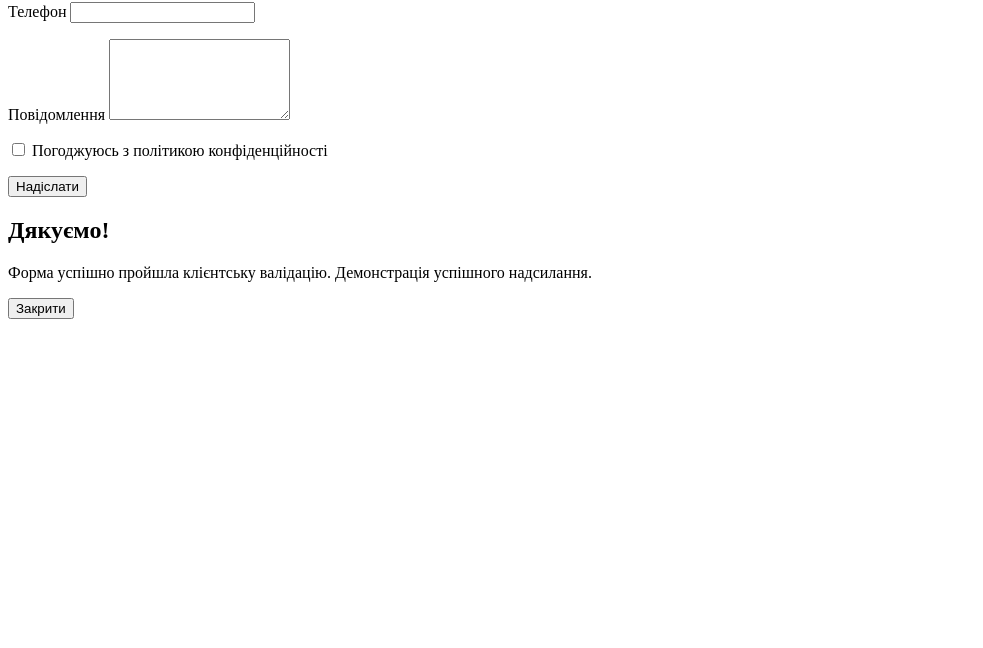
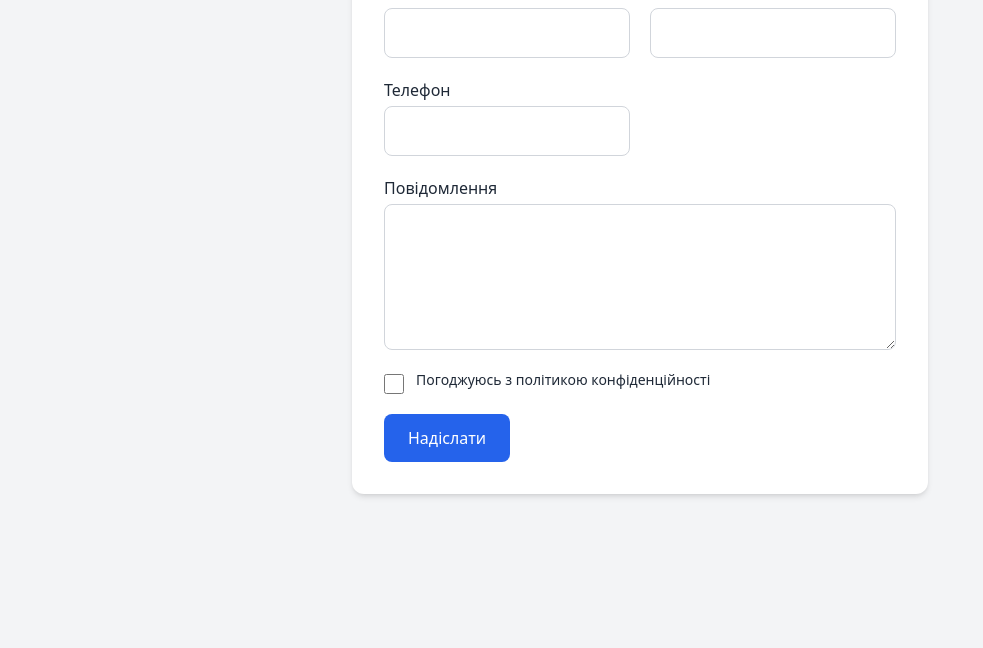
Before and after one commit to akimsulipa-hash/ai4teens-lab9, a plain HTML site: page index.html in a window 1280 px wide. Shown: the part 152-800 px from the top of the page, without its empty margins (0-983 px from the left). Drawn offline with nearby package versions, Linux system fonts and the light colour scheme.

Commit message:
верстка з Taiwind CSS

```diff
--- a/index.html
+++ b/index.html
@@ -5,54 +5,79 @@
   <meta name="viewport" content="width=device-width, initial-scale=1.0">
   <title>Форма зворотного зв'язку | AI4Teens</title>
   <link rel="stylesheet" href="assets/css/styles.css">
+  <script src="https://cdn.tailwindcss.com"></script>
 </head>
-<body>
+<!DOCTYPE html>
+<html lang="uk">
+<head>
+  <meta charset="UTF-8">
+  <meta name="viewport" content="width=device-width, initial-scale=1.0">
+  <title>Форма зворотного зв'язку | AI4Teens</title>
+  <script src="https://cdn.tailwindcss.com"></script>
+  <link rel="stylesheet" href="assets/css/styles.css">
+</head>
+<body class="bg-gray-100 min-h-screen py-10 px-4 text-gray-800">
 
-  <main>
-    <h1>Зв'яжіться з нами</h1>
+  <main class="max-w-xl mx-auto bg-white rounded-xl shadow-md p-6 md:p-8">
+    <h1 class="text-2xl md:text-3xl font-bold mb-6 text-center">Зв'яжіться з нами</h1>
 
-    <form id="feedbackForm" novalidate>
+    <form id="feedbackForm" novalidate class="grid grid-cols-1 md:grid-cols-2 gap-5">
 
-      <div>
-        <label for="username">Ім'я</label>
-        <input type="text" id="username" name="username" autocomplete="name">
-        <p id="usernameError" class="hidden"></p>
+      <div class="flex flex-col gap-1">
+        <label for="username" class="font-medium">Ім'я</label>
+        <input type="text" id="username" name="username" autocomplete="name"
+          class="w-full rounded-lg border border-gray-300 px-4 py-3 focus:outline-none focus-visible:ring-2 focus-visible:ring-blue-500 transition">
+        <p id="usernameError" class="hidden text-sm text-red-600"></p>
       </div>
 
-      <div>
-        <label for="email">Email</label>
-        <input type="email" id="email" name="email" autocomplete="email">
-        <p id="emailError" class="hidden"></p>
+      <div class="flex flex-col gap-1">
+        <label for="email" class="font-medium">Email</label>
+        <input type="email" id="email" name="email" autocomplete="email"
+          class="w-full rounded-lg border border-gray-300 px-4 py-3 focus:outline-none focus-visible:ring-2 focus-visible:ring-blue-500 transition">
+        <p id="emailError" class="hidden text-sm text-red-600"></p>
       </div>
 
-      <div>
-        <label for="phone">Телефон</label>
-        <input type="tel" id="phone" name="phone" autocomplete="tel">
-        <p id="phoneError" class="hidden"></p>
+      <div class="flex flex-col gap-1">
+        <label for="phone" class="font-medium">Телефон</label>
+        <input type="tel" id="phone" name="phone" autocomplete="tel"
+          class="w-full rounded-lg border border-gray-300 px-4 py-3 focus:outline-none focus-visible:ring-2 focus-visible:ring-blue-500 transition">
+        <p id="phoneError" class="hidden text-sm text-red-600"></p>
       </div>
 
-      <div>
-        <label for="message">Повідомлення</label>
-        <textarea id="message" name="message" rows="5"></textarea>
-        <p id="messageError" class="hidden"></p>
+      <div class="flex flex-col gap-1 md:col-span-2">
+        <label for="message" class="font-medium">Повідомлення</label>
+        <textarea id="message" name="message" rows="5"
+          class="w-full rounded-lg border border-gray-300 px-4 py-3 focus:outline-none focus-visible:ring-2 focus-visible:ring-blue-500 transition"></textarea>
+        <p id="messageError" class="hidden text-sm text-red-600"></p>
       </div>
 
-      <div>
-        <input type="checkbox" id="agreement" name="agreement">
-        <label for="agreement">Погоджуюсь з політикою конфіденційності</label>
-        <p id="agreementError" class="hidden"></p>
+      <div class="flex flex-col gap-1 md:col-span-2">
+        <div class="flex items-start gap-3">
+          <input type="checkbox" id="agreement" name="agreement"
+            class="mt-1 h-5 w-5 rounded border-gray-300 focus-visible:ring-2 focus-visible:ring-blue-500">
+          <label for="agreement" class="text-sm">Погоджуюсь з політикою конфіденційності</label>
+        </div>
+        <p id="agreementError" class="hidden text-sm text-red-600"></p>
       </div>
 
-      <button type="submit">Надіслати</button>
+      <div class="md:col-span-2">
+        <button type="submit"
+          class="w-full md:w-auto px-6 py-3 rounded-lg bg-blue-600 text-white font-medium hover:bg-blue-700 focus-visible:ring-2 focus-visible:ring-blue-500 transition">
+          Надіслати
+        </button>
+      </div>
 
     </form>
   </main>
 
-  <div id="successModal" class="hidden" role="dialog" aria-modal="true" aria-labelledby="modalTitle">
-    <div>
-      <h2 id="modalTitle">Дякуємо!</h2>
-      <p>Форма успішно пройшла клієнтську валідацію. Демонстрація успішного надсилання.</p>
-      <button type="button" id="closeModal">Закрити</button>
+  <div id="successModal" class="hidden fixed inset-0 bg-black/50 flex items-center justify-center p-4" role="dialog" aria-modal="true" aria-labelledby="modalTitle">
+    <div class="bg-white rounded-xl p-6 max-w-sm w-full text-center shadow-lg">
+      <h2 id="modalTitle" class="text-xl font-bold mb-3">Дякуємо!</h2>
+      <p class="mb-5">Форма успішно пройшла клієнтську валідацію. Демонстрація успішного надсилання.</p>
+      <button type="button" id="closeModal"
+        class="px-6 py-2 rounded-lg bg-blue-600 text-white hover:bg-blue-700 focus-visible:ring-2 focus-visible:ring-blue-500 transition">
+        Закрити
+      </button>
     </div>
   </div>
 
```
